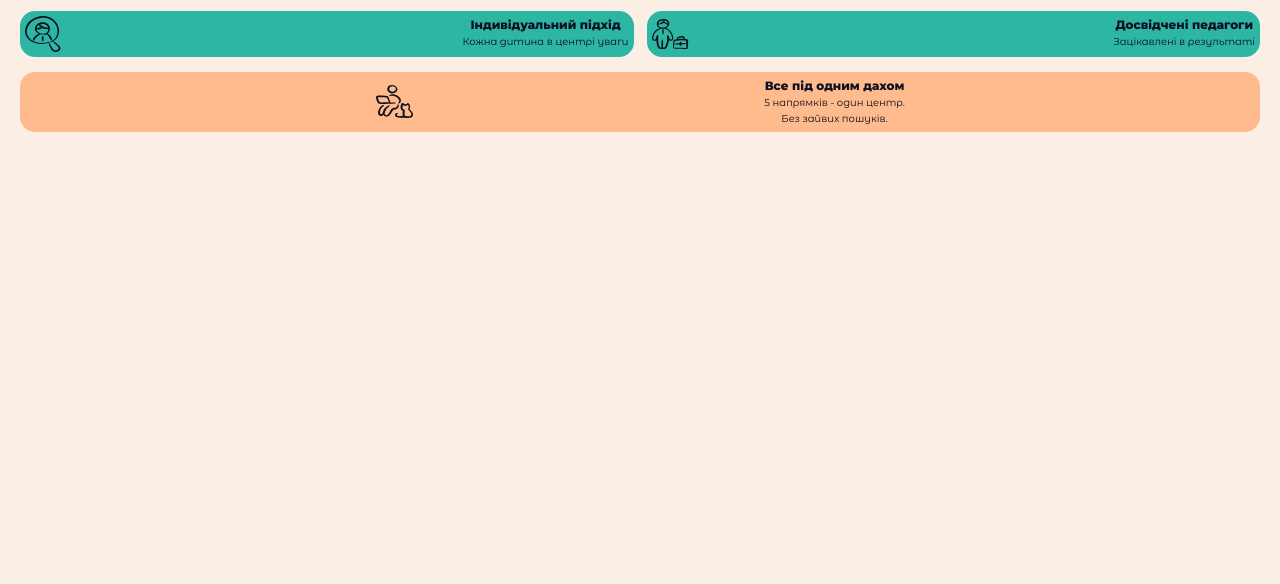
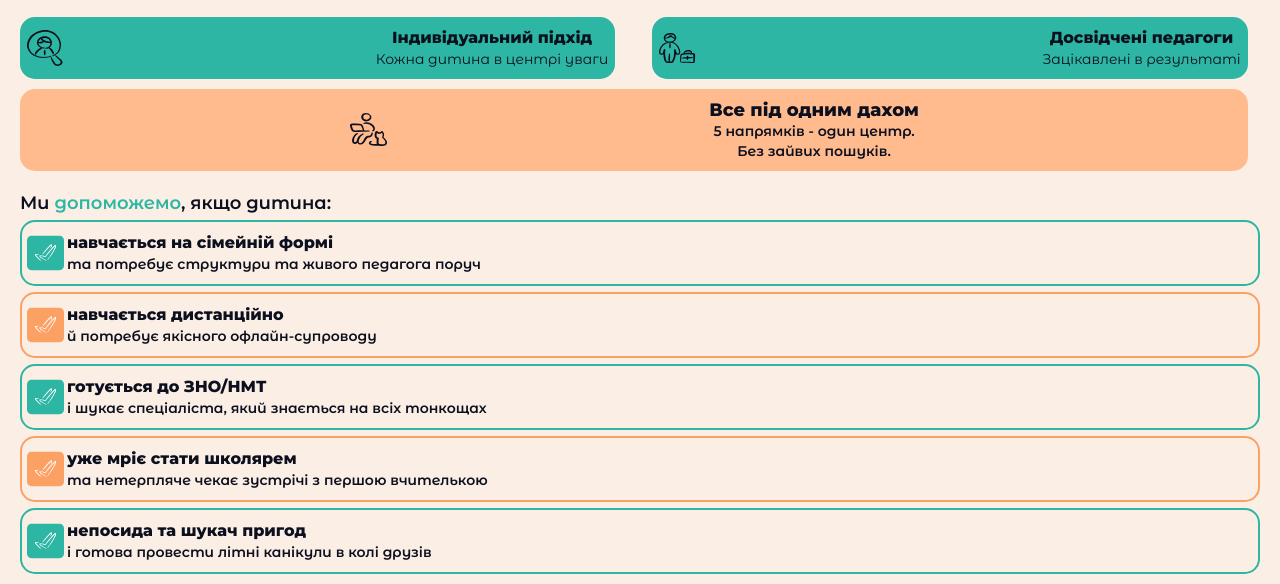
Before and after one commit to Shuvalik/ALFA, a website: page docs/index.html in a window 1280 px wide. Shown: the part 963-1547 px from the top of the page. Before the commit the page ends 1115 px from the top, so only its background shows below. Drawn offline with nearby package versions, Linux system fonts and the light colour scheme; files that its build step writes are made by us from their sources.

Commit message:
add section and make biger font

```diff
--- a/docs/index.html
+++ b/docs/index.html
@@ -180,6 +180,34 @@
               </div>
             </div>
           </div>
+        </div>
+      </section>
+
+      <section id="why-choose-us" class="why-choose">
+        <div class="container">
+          <h2 class="h2">Ми <span class="markCyanColor">допоможемо</span>, якщо дитина:</h2>
+          <ul class="colorsCheckList">
+            <li>
+              <p class="title">навчається на сімейній формі</p>
+              <p>та потребує структури та живого педагога поруч</p>
+            </li>
+            <li>
+              <p class="title">навчається дистанційно</p>
+              <p>й потребує якісного офлайн-супроводу</p>
+            </li>
+            <li>
+              <p class="title">готується до ЗНО/НМТ</p>
+              <p>і шукає спеціаліста, який знається на всіх тонкощах</p>
+            </li>
+            <li>
+              <p class="title">уже мріє стати школярем</p>
+              <p>та нетерпляче чекає зустрічі з першою вчителькою</p>
+            </li>
+            <li>
+              <p class="title">непосида та шукач пригод</p>
+              <p>і готова провести літні канікули в колі друзів</p>
+            </li>
+          </ul>
         </div>
       </section>
 
--- a/src/assets/scss/base/_base.scss
+++ b/src/assets/scss/base/_base.scss
@@ -9,7 +9,7 @@ body {
     font-family: $base-font;
     font-weight: 400;
     color: $font-color;
-    @include font(12, 18);
+    @include font(14, 20);
     font-family: 'MontserratAlternates-Regular';
     scroll-behavior: smooth;
     position: relative;
@@ -104,8 +104,13 @@ main {
     width: 1px;
 }
 
+.h2 {
+  @include font(18, 24);
+  font-family: 'MontserratAlternates-SemiBold';
+  margin-bottom: 5px;
+}
 .h3 {
-  @include font(16, 20);
+  @include font(20, 24);
   font-family: 'MontserratAlternates-Bold';
 }
 .boxRightText {
@@ -116,6 +121,9 @@ main {
 .markOrangeColor {
   color: $orange-color;
 }
+.markCyanColor {
+  color: $cyan-light-color;
+}
 
 .bg-cyan {
   background-color: $cyan-light-color;
@@ -124,7 +132,7 @@ main {
   background-color: #FFBB8D;
 }
 .title {
-  @include font(12, 18);
+  @include font(16, 22);
   font-family: 'Montserrat-ExtraBold';
 }
 /*
@@ -206,29 +214,6 @@ strong {
     @include font(22, 30);
   }
 }
-.h2 {
-  @include font(90, 110);
-  font-family: 'MontserratAlternates-SemiBold';
-  color: $navy-color;
-  @media only screen and (max-width: $xl-deck) {
-    @include font(70, 80);
-  }
-  @media only screen and (max-width: $l-deck) {
-    @include font(60, 70);
-  }
-  @media only screen and (max-width: $s-deck) {
-    @include font(50, 60);
-  }
-  @media only screen and (max-width: $land-tablet) {
-    @include font(38, 50);
-  }
-  @media only screen and (max-width: $tablet) {
-    @include font(30, 40);
-  }
-  @media only screen and (max-width: $mobile) {
-    @include font(22, 30);
-  }
-}
 
 .h4 {
   @include font(50, 60);
@@ -268,9 +253,7 @@ strong {
     @include font(20, 26);
   }
 }
-.markBlueColor {
-  color: $blue-color;
-}
+
 .markYellowColor {
   color: $yellow-color;
 }
--- a/src/assets/scss/components/_boxes.scss
+++ b/src/assets/scss/components/_boxes.scss
@@ -1,3 +1,36 @@
+
+.colorsCheckList {
+    margin-bottom: 10px;
+    li {
+        position: relative;
+        padding: 10px 5px 10px 45px;
+        border: 2px solid $cyan-light-color;
+        border-radius: 15px;
+        font-family: 'MontserratAlternates-SemiBold';
+        display: block;
+        margin-bottom: 6px;
+        &::before {
+            content: ' ';
+            position: absolute;
+            top: 50%;
+            left: 5px;
+            transform: translateY(-50%);
+            width: 37px;
+            height: 45px;
+            border-radius: 5px;
+            background: $cyan-light-color url("./../../assets/images/white-checked-icon.svg") 50% 50% no-repeat;
+            @media (min-width: 435px) {
+                height: 35px;
+            }
+        }
+        &:nth-child(even) {
+            border-color: $orange-light-color;
+            &::before {
+                background-color: $orange-light-color;
+            }
+        }
+    }
+}
 /*.spotList {
     display: flex;
     justify-content: space-between;
--- a/src/assets/scss/components/_links_buttons.scss
+++ b/src/assets/scss/components/_links_buttons.scss
@@ -80,7 +80,7 @@
   z-index: 0;
   border-radius: 15px;
   width: 100%;
-  min-width: 113px;
+  min-width: 123px;
   height: 43px;
   color: $white-color;
   display: flex;
@@ -91,7 +91,7 @@
   cursor: pointer;
   transition: all 0.8s ease;
   font-family: 'MontserratAlternates-Bold';
-  @include font(14, 22);
+  @include font(16, 22);
   /*@media only screen and (max-width: $xl-deck) {
     @include font(40, 50);
     max-width: 340px;
--- a/src/assets/scss/sections/_sections.scss
+++ b/src/assets/scss/sections/_sections.scss
@@ -16,7 +16,7 @@
         width: 100%;
         bottom: 0;
         left: 0;
-        background: linear-gradient(to top, $bg-color 8%, rgba(251, 239, 229, 0) 100%);
+        background: linear-gradient(to top, $bg-color 10%, rgba(251, 239, 229, 0.5) 85%, rgba(251, 239, 229, 0) 100%);
         /*@media only screen and (max-width: $tablet) {
             background: linear-gradient(to top, rgba(255, 255, 255, .9) 8%, rgba(255, 255, 255, .3) 80%, rgba(255, 255, 255, 0) 100%);
         }*/
@@ -38,11 +38,11 @@
 }
 .colorsBox {
     display: grid;
-    grid-template-columns: repeat(2, 1fr);
+    grid-template-columns: repeat(2, 48%);
     grid-template-rows: repeat(2, auto);
-    gap: 15px 13px;
+    gap: 10px 3%;
     padding: 20px 0;
-    @include font(10, 16);
+    @include font(14, 20);
     /*@media only screen and (max-width: $xl-deck) {
       @include font(30, 45);
       padding: 20px 0 0;
@@ -73,10 +73,17 @@
         display: flex;
         justify-content: space-between;
         border-radius: 15px;
-        padding: 5px;
+        padding: 10px 7px;
+        flex-direction: column;
+        @media (min-width: 435px) {
+            flex-direction: row;
+        }
         .iconHolder {
             display: flex;
             align-items: center;
+        }
+        svg {
+            margin-inline: auto;
         }
         /*@media only screen and (max-width: $xl-deck) {
             min-height: 220px;
@@ -95,6 +102,12 @@
     .bigBox {
         grid-column: span 2;
         justify-content: space-evenly;
+        font-family: 'MontserratAlternates-SemiBold';
+        flex-direction: row;
+        .title {
+            @include font(18, 22);
+        }
+
     }
 }
 /*l.rightLogo{
```
Also changed, not shown: src/index.html (+28 -0 lines), docs/assets/css/style.min.css, docs/assets/images/white-checked-icon.svg (added), src/assets/images/white-checked-icon.svg (added).
